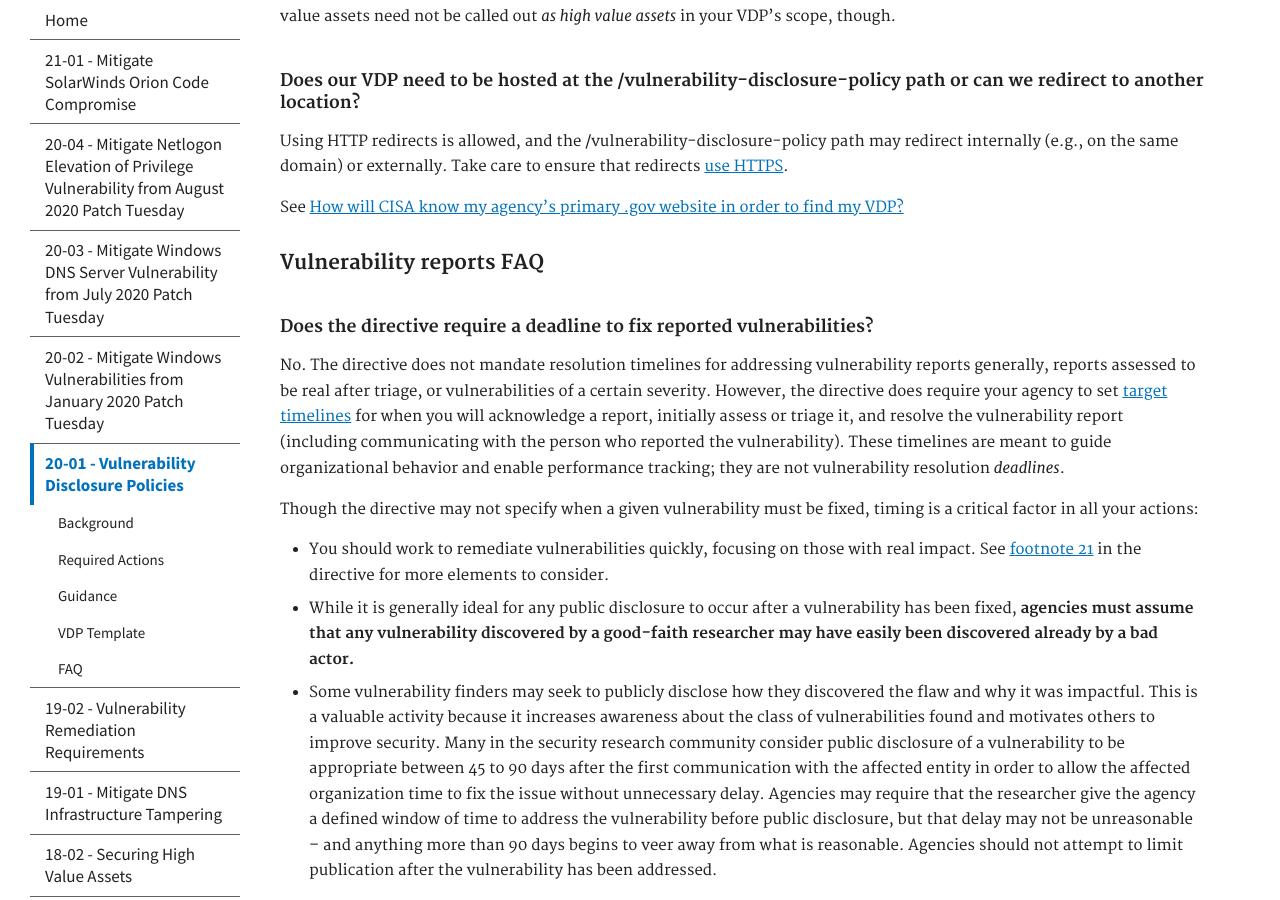
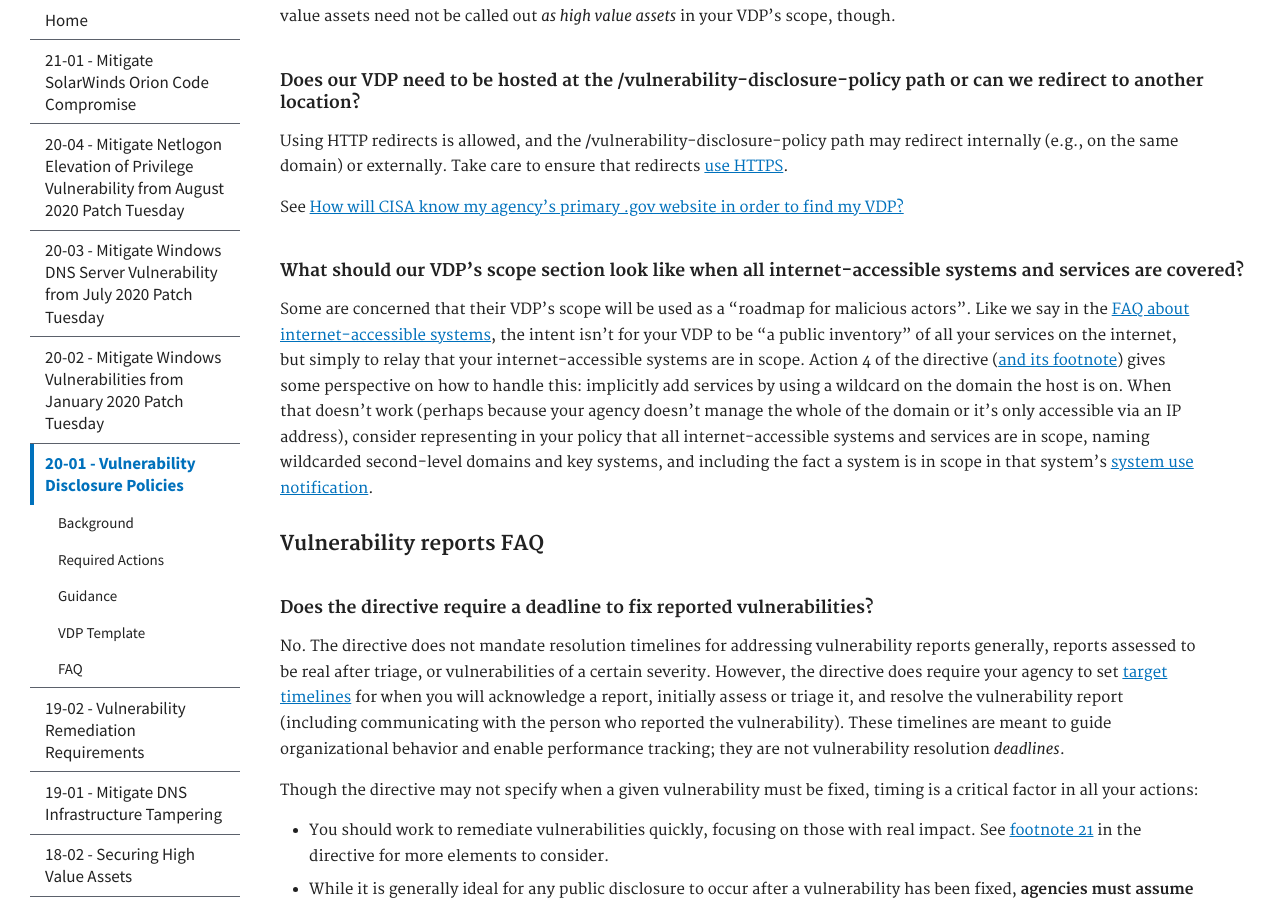
Before and after one commit to cisagov/cyber.dhs.gov, a Jekyll site: the page built from pages/20-01.md, in a window 1280 px wide and 900 px high, scrolled down 15802 px. Built offline with Jekyll 4.4.1, drawn with Linux system fonts in a browser that asks for light colours.

Commit message:
Update 20-01.md

```diff
--- a/pages/20-01.md
+++ b/pages/20-01.md
@@ -429,6 +429,9 @@ Using HTTP redirects is allowed, and the /vulnerability-disclosure-policy path m
 
 See [How will CISA know my agency’s primary .gov website in order to find my VDP?](#how-will-cisa-know-my-agencys-primary-gov-website-in-order-to-find-my-vdp)
 
+#### What should our VDP's scope section look like when all internet-accessible systems and services are covered?
+Some are concerned that their VDP's scope will be used as a "roadmap for malicious actors". Like we say in the [FAQ about internet-accessible systems](#internet-accessible), the intent isn't for your VDP to be "a public inventory" of all your services on the internet, but simply to relay that your internet-accessible systems are in scope. Action 4 of the directive ([and its footnote](#fnref:15)) gives some perspective on how to handle this: implicitly add services by using a wildcard on the domain the host is on. When that doesn't work (perhaps because your agency doesn't manage the whole of the domain or it's only accessible via an IP address), consider representing in your policy that all internet-accessible systems and services are in scope, naming wildcarded second-level domains and key systems, and including the fact a system is in scope in that system's [system use notification](#should-we-make-changes-to-a-system-use-notification-when-it-is-in-scope-of-our-vdp).
+
 ### Vulnerability reports FAQ
 #### Does the directive require a deadline to fix reported vulnerabilities?
 No. The directive does not mandate resolution timelines for addressing vulnerability reports generally, reports assessed to be real after triage, or vulnerabilities of a certain severity. However, the directive does require your agency to set [target timelines](#vulnerability-disclosure-handling-procedures) for when you will acknowledge a report, initially assess or triage it, and resolve the vulnerability report (including communicating with the person who reported the vulnerability). These timelines are meant to guide organizational behavior and enable performance tracking; they are not vulnerability resolution *deadlines*.
```
